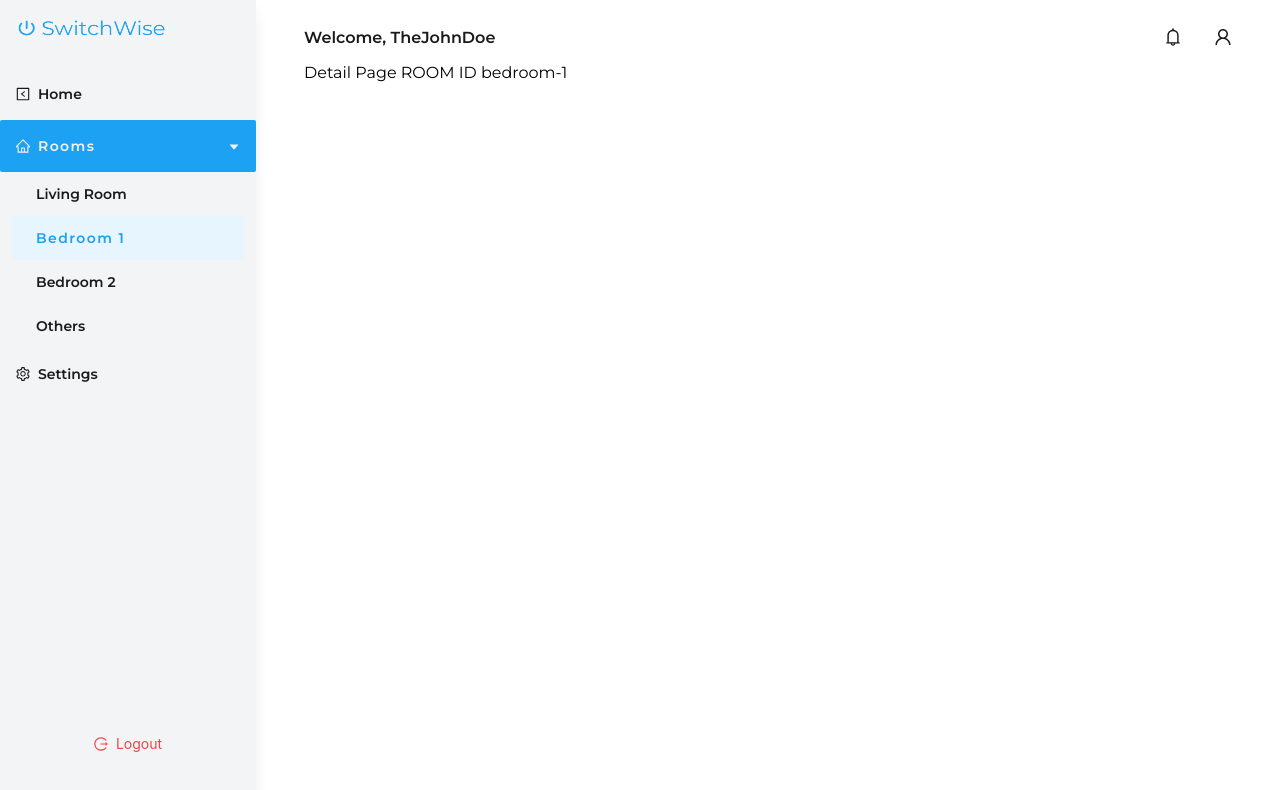
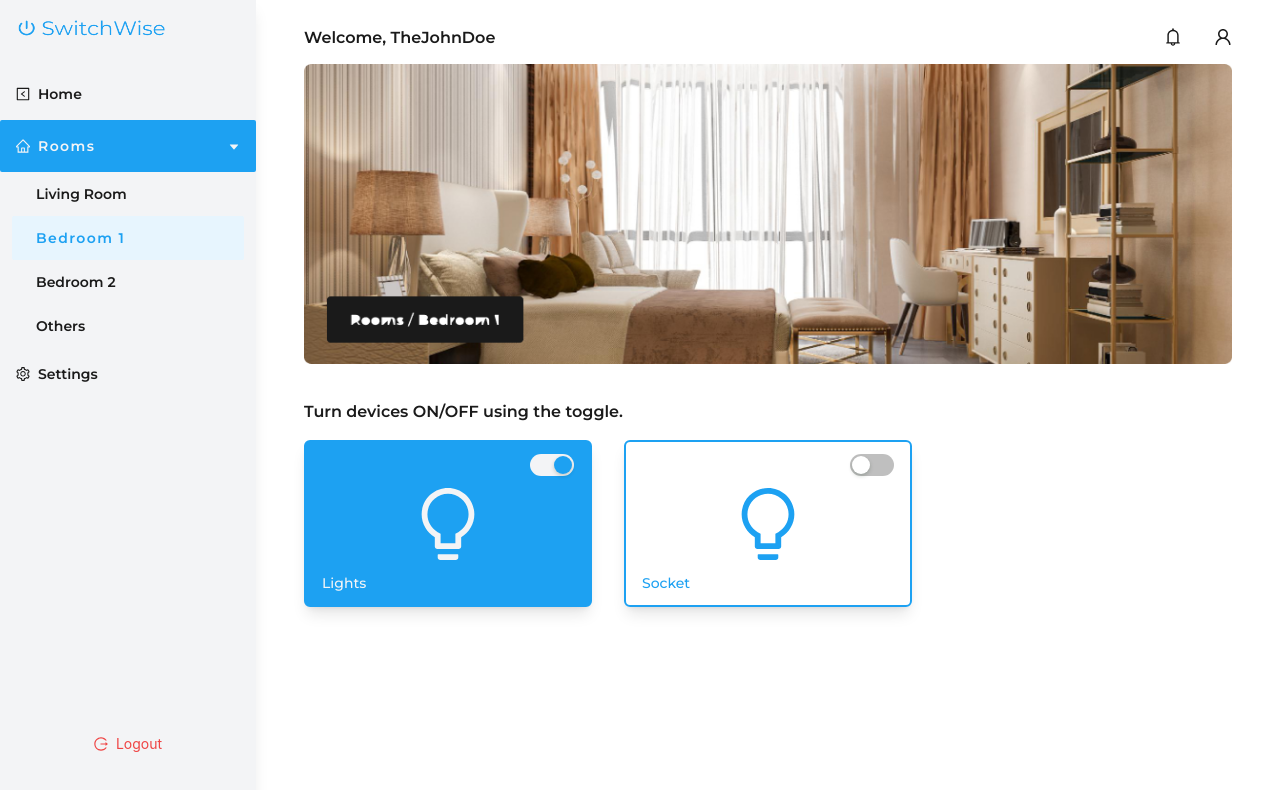
Before and after one commit to Onyx1709/switchwise, a React (Vite) app: page /dashboard/rooms/bedroom-1/ in a window 1280 px wide. Shown: the top 790 px of the page. Built offline with nearby package versions, Linux system fonts and the light colour scheme.

Commit message:
Designed the room detail page

```diff
--- a/src/containers/dashboard/room-detail.jsx
+++ b/src/containers/dashboard/room-detail.jsx
@@ -1,9 +1,35 @@
+import { useSelector } from 'react-redux';
 import { useParams } from 'react-router-dom';
+
+import Device from '../../components/room/device';
+import NotFound from '../../pages/not-found';
 
 function RoomDetail() {
 	const { id } = useParams();
 
-	return <div>Detail Page ROOM ID {id}</div>;
+	const room = useSelector((state) =>
+		state.rooms.data.find((room) => room.id === id)
+	);
+
+	if (!room) return <NotFound />;
+
+	return (
+		<div className="w-full">
+			<div className="h-[225px] mb-3 w-full sm:h-[250px] md:h-[275px] lg:h-[300px]">
+				<img className="h-full w-full" src={room.image} alt={room.name} />
+			</div>
+			<div className="my-2 py-2">
+				<h4 className="font-semibold my-4 text-secondary-500 text-sm md:text-base">
+					Turn devices ON/OFF using the toggle.
+				</h4>
+				<div className="gap-8 grid grid-cols-2 my-3 md:grid-cols-3">
+					{room.devices.map((device, index) => (
+						<Device key={index} roomId={room.id} {...device} />
+					))}
+				</div>
+			</div>
+		</div>
+	);
 }
 
 export default RoomDetail;
```
